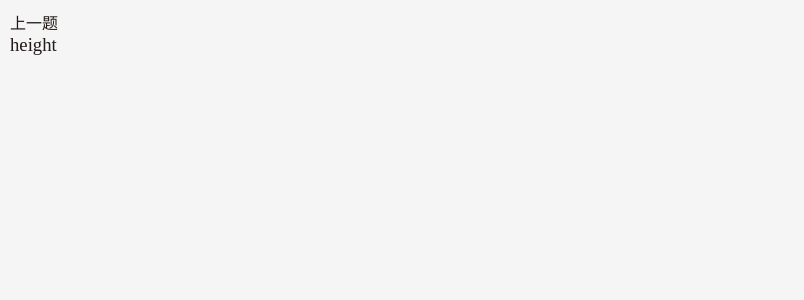
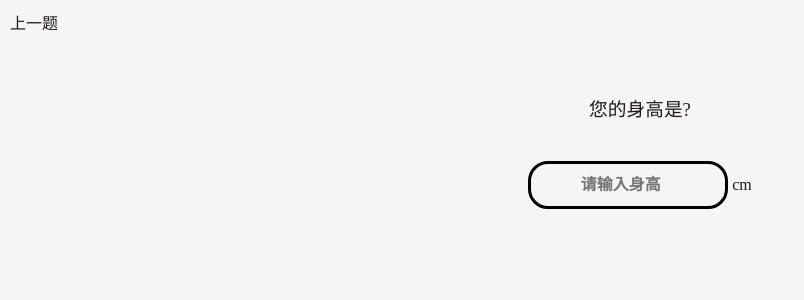
Before and after one commit to fanleqi/Body-Shape-Evaluation, a Vue app: page /height in a window 1280 px wide. Shown: the top 300 px of the page, without its empty margins (0-804 px from the left). Built offline with nearby package versions, Linux system fonts and the light colour scheme.

Commit message:
feat:身高

```diff
--- a/src/components/age.vue
+++ b/src/components/age.vue
@@ -30,6 +30,7 @@ export default {
 <style lang="scss" scoped>
 .age {
   h3 {
+    margin-top: 60px;
     text-align: center;
     margin-bottom: 42px;
   }
--- a/src/components/gender.vue
+++ b/src/components/gender.vue
@@ -25,6 +25,7 @@ export default {
 <style lang="scss" scoped>
 .gender {
   h3 {
+    margin-top: 60px;
     text-align: center;
     margin-bottom: 85px;
   }
--- a/src/components/height.vue
+++ b/src/components/height.vue
@@ -1,7 +1,10 @@
 <template>
   <div class="height">
     <div class="back" @click="back">上一题</div>
-    <h3>height</h3>
+    <h3>您的身高是?</h3>
+    <div class="form">
+      <input type="number" placeholder="请输入身高" /> cm
+    </div>
   </div>
 </template>
 
@@ -11,11 +14,33 @@ export default {
     back() {
       this.$router.go(-1)
     },
-    next(path){
+    next(path) {
       this.$router.push(path)
-    }
+    },
   },
 }
 </script>
 
-<style lang="scss" scoped></style>
+<style lang="scss" scoped>
+.height {
+  h3 {
+    margin-top: 60px;
+    text-align: center;
+    margin-bottom: 40px;
+  }
+  .form {
+    text-align: center;
+    input {
+      width: 200px;
+      height: 48px;
+      border-radius: 20px;
+      border: 3px solid black;
+      font-weight: 600;
+      font-size: 16px;
+      padding: 5px;
+      text-align: center;
+      background-color: #f5f5f5;
+    }
+  }
+}
+</style>
```
